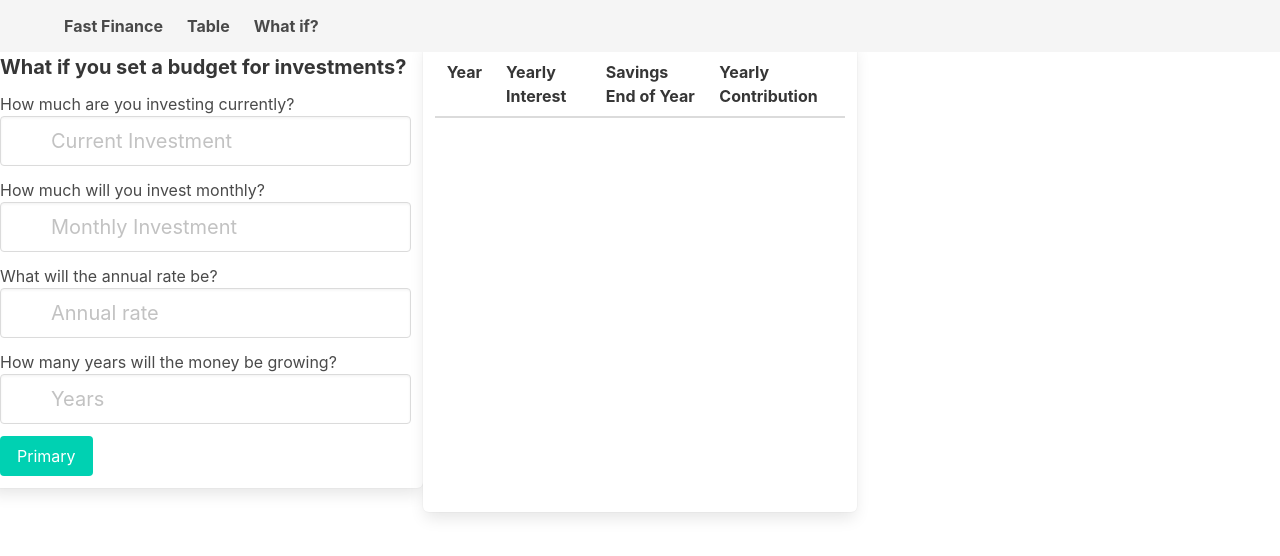
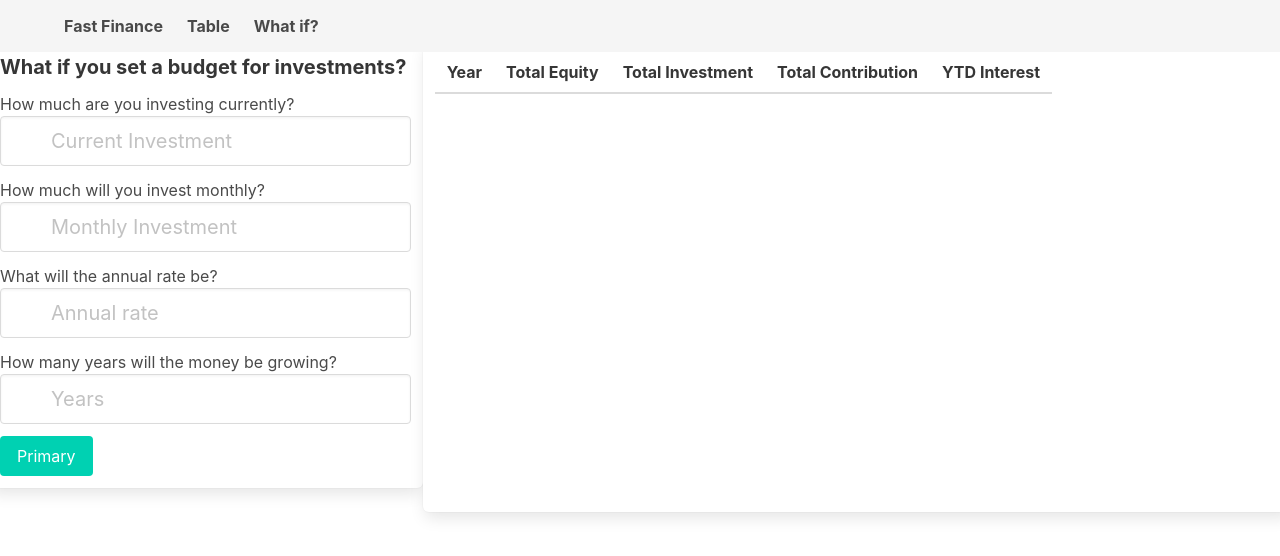
Before and after one commit to ericcnguyen04/Fast-Finance, a React (Create React App) app in the folder client/: page /whatif in a window 1280 px wide. Shown: the top 556 px of the page. Built offline with nearby package versions, Linux system fonts and the light colour scheme.

Commit message:
road block

```diff
--- a/client/src/Components/What-if.jsx
+++ b/client/src/Components/What-if.jsx
@@ -16,15 +16,19 @@ export default function Whatif() {
         let newData = [];
 
         for (let i = 0; i < duration; i++) {
-            let yearlyInterest = currentSavings * (expectedReturn / 100);
-            currentSavings += yearlyInterest + yearlyContribution;
+            // let yearlyInterest = currentSavings * (expectedReturn / 100);
+            // currentSavings += parseInt(yearlyInterest) + parseInt(yearlyContribution);
+            interestEarned = currentSavings * (expectedReturn / 100)
+
+            currentSavings
+
             newData.push(({
               setyear: i + 1,
+              savingsEndOfYear: currentSavings, // fucked up
               yearlyInterest: yearlyInterest,
-              savingsEndOfYear: currentSavings,
               yearlyContribution: yearlyContribution,
             }));
-          }
+        }
 
         setResultData(newData)
     }
@@ -33,7 +37,7 @@ export default function Whatif() {
     <div class="columns">
         <div class="column box is-one-third">
 
-        <div class="field">
+            <div class="field">
             <label class="label is-medium">
                 What if you set a budget for investments?
             </label>
@@ -99,22 +103,23 @@ export default function Whatif() {
             <button class="button is-primary" onClick={handleInvestment}>Primary</button>
 
         </div>
-        <div class="column box is-one-third">
+        <div class="column box is-two-third">
         <table class="table">
             <thead>
                 <tr>
                     <th>Year</th>
-                    <th>Yearly Interest</th>
-                    <th>Savings End of Year</th>
-                    <th>Yearly Contribution</th>
+                    <th>Total Equity</th>
+                    <th>Total Investment</th>
+                    <th>Total Contribution</th>
+                    <th>YTD Interest</th>
                 </tr>
             </thead>
             <tbody>
                 {resultData.map((data, index) => (
                     <tr key={index}>
                         <td>{data.setyear}</td>
+                        <td>{data.savingsEndOfYear}</td>
                         <td>{data.yearlyInterest}</td>
-                        <td>{data.savingsEndOfYear}</td>
                         <td>{data.yearlyContribution}</td>
                     </tr>
                 ))}
```
